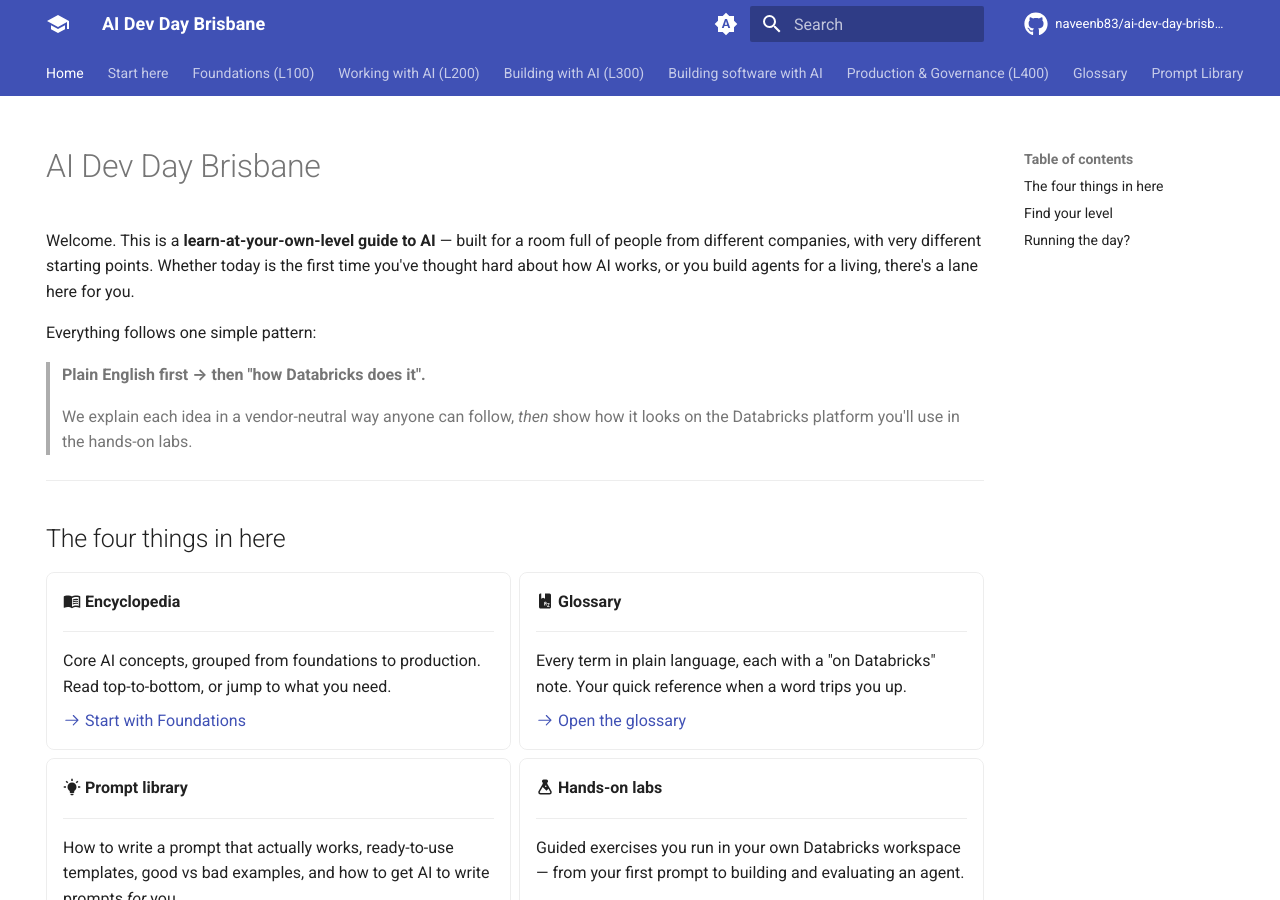
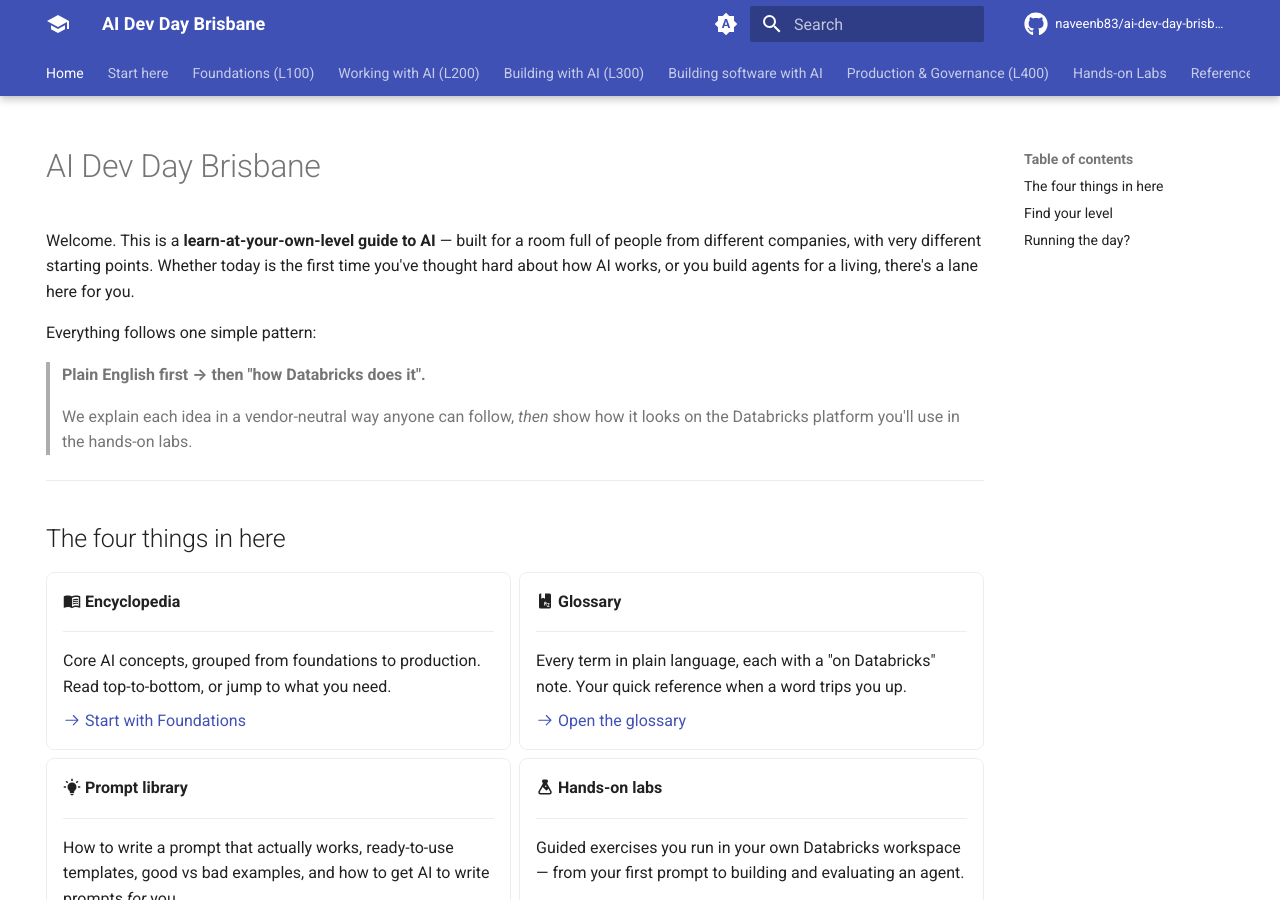
Before and after one commit to naveenb83/ai-dev-day-brisbane, an MkDocs documentation site: the page built from docs/index.md, in a window 1280 px wide and 900 px high. Built offline with MkDocs 1.6.1 and Material for MkDocs 9.7.7, drawn with Linux system fonts in a browser that asks for light colours; comment, search, counter and statistics services are not loaded; some of the changed lines change nothing that is shown.

Commit message:
PR 14: navigation polish
- Group 13 top-level nav items into 10 clean tabs: keep the L100->L400 spine +
  Building software with AI + Hands-on Labs as top-level tabs; group Glossary,
  Prompt Library, Cheat-sheets, Further reading and Tags under 'Reference'; move
  the facilitator pages under 'For facilitators'.
- Sticky tabs (navigation.tabs.sticky), instant-nav progress bar, tooltips.

Co-authored-by: Isaac <no-reply@databricks.com>

```diff
--- a/mkdocs.yml
+++ b/mkdocs.yml
@@ -37,13 +37,16 @@
         name: Switch to system preference
   features:
     - navigation.instant
+    - navigation.instant.progress
     - navigation.tracking
     - navigation.tabs
+    - navigation.tabs.sticky
     - navigation.sections
     - navigation.top
     - navigation.indexes
     - navigation.footer
     - toc.follow
+    - content.tooltips
     - search.suggest
     - search.highlight
     - search.share
@@ -139,25 +142,6 @@
       - Governance: production-governance/governance.md
       - Cost & performance: production-governance/cost-and-performance.md
       - Deployment & serving: production-governance/deployment-and-serving.md
-  - Glossary:
-      - glossary/index.md
-      - Core AI & ML concepts: glossary/core-concepts.md
-      - LLM mechanics: glossary/llm-mechanics.md
-      - Prompting: glossary/prompting-terms.md
-      - RAG & search: glossary/rag-and-search-terms.md
-      - Agents: glossary/agent-terms.md
-      - Evaluation & LLMOps: glossary/evaluation-llmops-terms.md
-      - Governance, safety & security: glossary/governance-safety-security-terms.md
-      - Cost, performance & serving: glossary/cost-performance-serving-terms.md
-      - Databricks & Mosaic AI terms: glossary/databricks-terms.md
-  - Prompt Library:
-      - prompt-library/index.md
-      - Anatomy of a good prompt: prompt-library/anatomy-of-a-good-prompt.md
-      - Prompt patterns: prompt-library/prompt-patterns.md
-      - Templates: prompt-library/templates.md
-      - Good vs bad examples: prompt-library/good-vs-bad-examples.md
-      - Meta-prompting: prompt-library/meta-prompting.md
-      - Databricks-flavoured prompts: prompt-library/databricks-prompts.md
   - Hands-on Labs:
       - labs/index.md
       - Lab 0 — Setup check: labs/lab-0-setup.md
@@ -167,12 +151,31 @@
       - Lab 4 — RAG with Vector Search: labs/lab-4-rag-vector-search.md
       - Lab 5 — Build an agent: labs/lab-5-build-an-agent.md
       - Lab 6 — Evaluate & trace: labs/lab-6-evaluate-trace.md
-  - Facilitator Guide:
+  - Reference:
+      - Glossary:
+          - glossary/index.md
+          - Core AI & ML concepts: glossary/core-concepts.md
+          - LLM mechanics: glossary/llm-mechanics.md
+          - Prompting: glossary/prompting-terms.md
+          - RAG & search: glossary/rag-and-search-terms.md
+          - Agents: glossary/agent-terms.md
+          - Evaluation & LLMOps: glossary/evaluation-llmops-terms.md
+          - Governance, safety & security: glossary/governance-safety-security-terms.md
+          - Cost, performance & serving: glossary/cost-performance-serving-terms.md
+          - Databricks & Mosaic AI terms: glossary/databricks-terms.md
+      - Prompt Library:
+          - prompt-library/index.md
+          - Anatomy of a good prompt: prompt-library/anatomy-of-a-good-prompt.md
+          - Prompt patterns: prompt-library/prompt-patterns.md
+          - Templates: prompt-library/templates.md
+          - Good vs bad examples: prompt-library/good-vs-bad-examples.md
+          - Meta-prompting: prompt-library/meta-prompting.md
+          - Databricks-flavoured prompts: prompt-library/databricks-prompts.md
+      - Cheat-sheets: resources/cheat-sheets.md
+      - Further reading: resources/index.md
+      - Tags: tags.md
+  - For facilitators:
       - facilitator/index.md
       - Run of day: facilitator/run-of-day.md
       - Attendee prep: facilitator/attendee-prep.md
       - Facilitation tips: facilitator/facilitation-tips.md
-  - Resources:
-      - resources/index.md
-      - Cheat-sheets: resources/cheat-sheets.md
-  - Tags: tags.md
```
